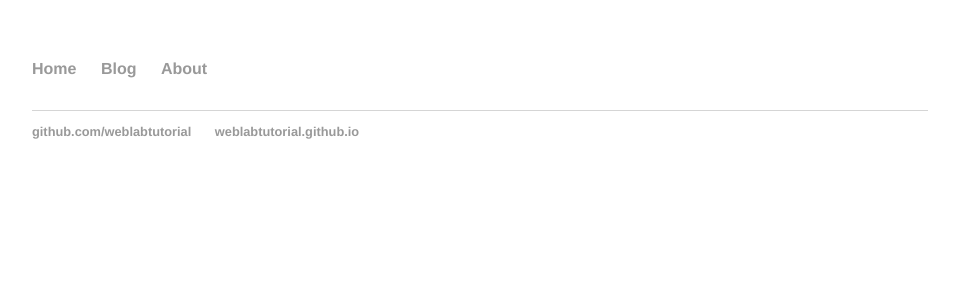
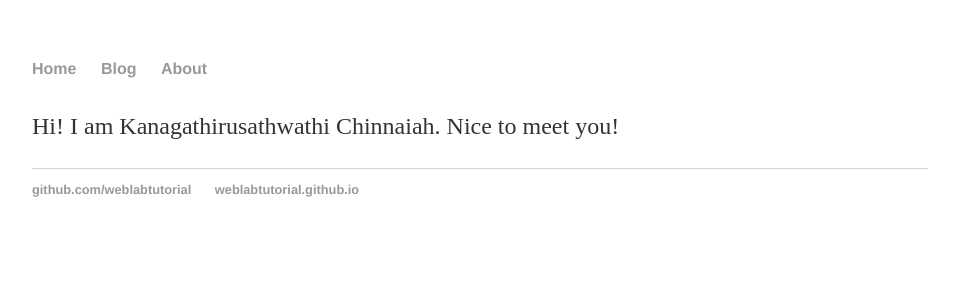
Before and after one commit to Kanaga2004/Kanaga2004.github.io, a Jekyll site: the page built from about/index.html, in a window 1280 px wide. Shown: the top 300 px of the page, without its empty margins (160-1119 px from the left). Built offline with Jekyll 4.4.1, drawn with Linux system fonts in a browser that asks for light colours.

Commit message:
Update index.html

```diff
--- a/about/index.html
+++ b/about/index.html
@@ -3,5 +3,4 @@ layout: default
 title: Web Programming Page
 ---
 <h1>{{ ABOUT ME }}</h1>
-<p Hi! I am Kanagathirusathwathi Chinnaiah. Nice to meet you!
-</p>
+<p> Hi! I am Kanagathirusathwathi Chinnaiah. Nice to meet you!</p>
```
